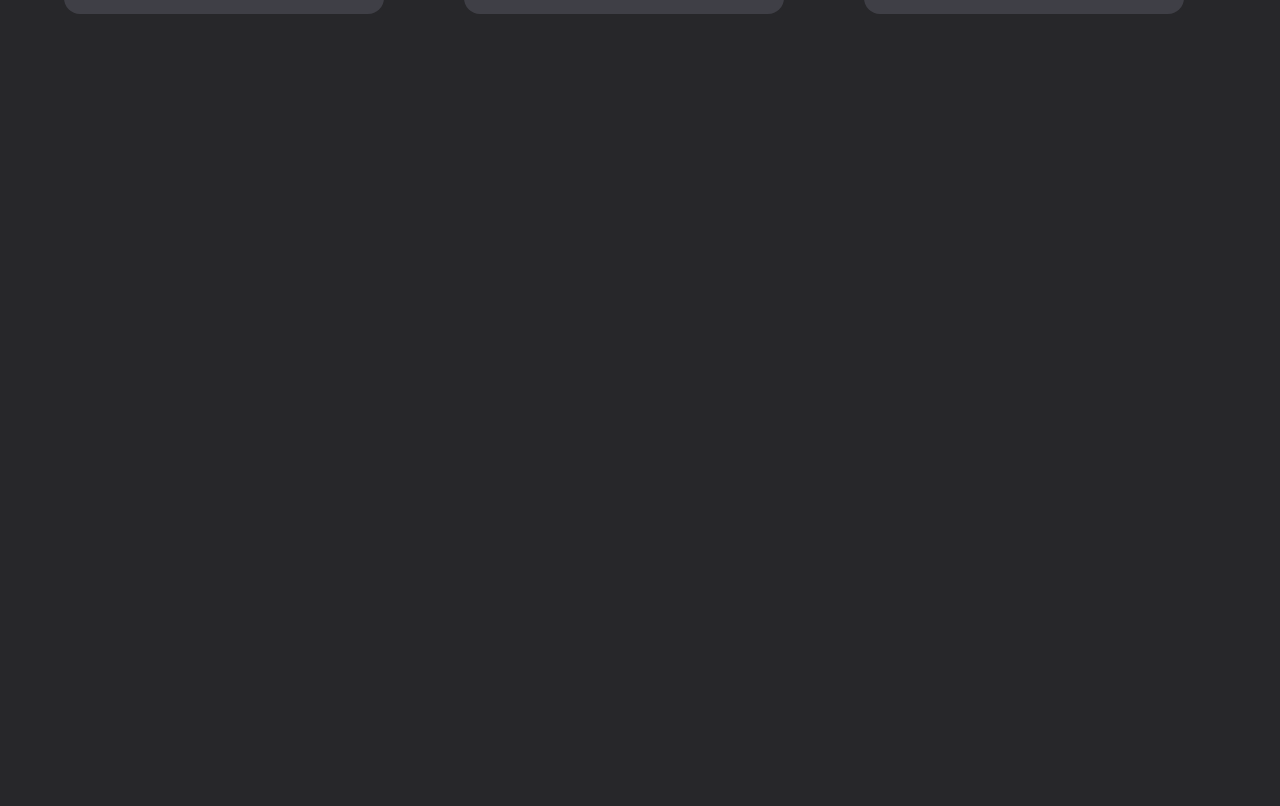
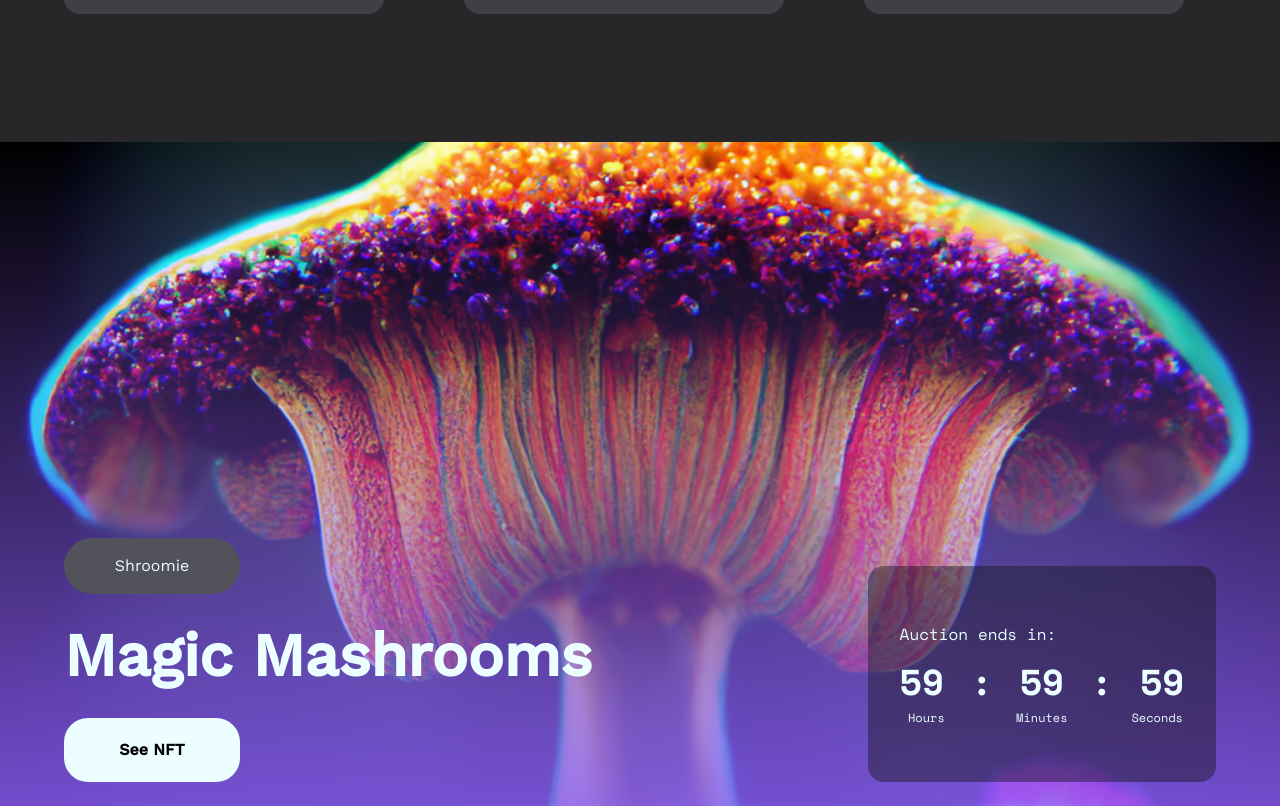
Before and after one commit to litvnvdev/nft-market-place, a Next.js app: page / in a window 1280 px wide. Shown: the part 4194-5000 px from the top of the page. Before the commit the page ends 4208 px from the top, so only its background shows below. Built offline with nearby package versions, Linux system fonts and the light colour scheme.

Commit message:
added nft-highlight and styled it

```diff
--- /dev/null
+++ b/app/components/NFTHighlight/NFTHighlight.tsx
@@ -0,0 +1,25 @@
+import Timer from "./Timer";
+
+const NFTHighlight = () => {
+  return (
+    <section className="my-40 max-w-full h-dvh bg-[url(/NFT_highlight.png)] bg-no-repeat bg-center bg-cover ">
+      <div className="max-w-full h-full container  bg-gradient-to-b from-transparent to-violet-500">
+        <div className="max-w-[72rem] container h-full flex justify-between text-cyan-50 items-end pb-40">
+          <div className="flex flex-col gap-8">
+            <button className="bg-zinc-600 py-4 rounded-full w-44">
+              Shroomie
+            </button>
+            <h1 className="text-6xl font-semibold">Magic Mashrooms</h1>
+            <button className="bg-cyan-50 text-black w-44 py-5 rounded-3xl font-semibold">
+              See NFT
+            </button>
+          </div>
+
+          <Timer />
+        </div>
+      </div>
+    </section>
+  );
+};
+
+export default NFTHighlight;
--- /dev/null
+++ b/app/components/NFTHighlight/Timer.tsx
@@ -0,0 +1,25 @@
+import { Space_Mono } from "next/font/google";
+const spaceMono = Space_Mono({ weight: "400", subsets: ["latin"] });
+const spaceMonoBold = Space_Mono({ weight: "700", subsets: ["latin"] });
+
+const Timer = () => {
+  return (
+    <div className="flex flex-col items-center bg-zinc-900 bg-opacity-45 rounded-2xl py-14 px-8">
+      <p className={`${spaceMono.className} self-start`}>Auction ends in:</p>
+      <div className={`${spaceMonoBold.className} mt-4 grid grid-cols-5 gap-4 text-4xl font-bold place-items-center`}>
+        <p>59</p>
+        <p>:</p>
+        <p>59</p>
+        <p>:</p>
+        <p>59</p>
+      </div>
+      <div className={`${spaceMono.className} mt-2 grid grid-cols-3 gap-16 text-xs place-items-center`}>
+        <p>Hours</p>
+        <p>Minutes</p>
+        <p>Seconds</p>
+      </div>
+    </div>
+  );
+};
+
+export default Timer;
--- a/app/page.tsx
+++ b/app/page.tsx
@@ -4,6 +4,7 @@ import TrendingCollection from "./components/TrendingCollection/TrendingCollecti
 import TopCreators from "./components/TopCreators/TopCreators";
 import Categories from "./components/Categories/Categories";
 import DiscoverNFTs from "./components/DiscoverNFTs/DiscoverNFTs";
+import NFTHighlight from "./components/NFTHighlight/NFTHighlight";
 
 export default function Home() {
   return (
@@ -16,6 +17,7 @@ export default function Home() {
         <Categories />
         <DiscoverNFTs />
       </main>
+      <NFTHighlight />
     </>
   );
 }
```
Also changed, not shown: public/NFT_highlight.png (added).
